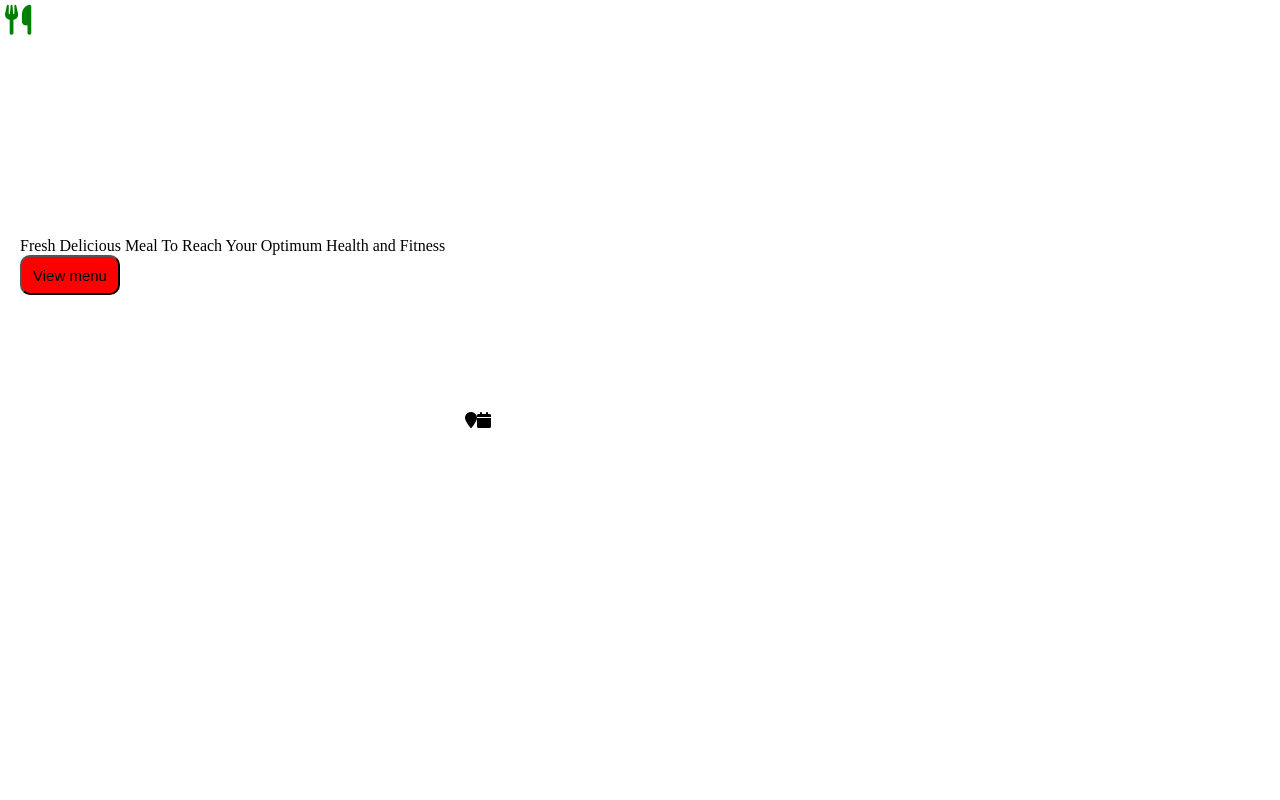
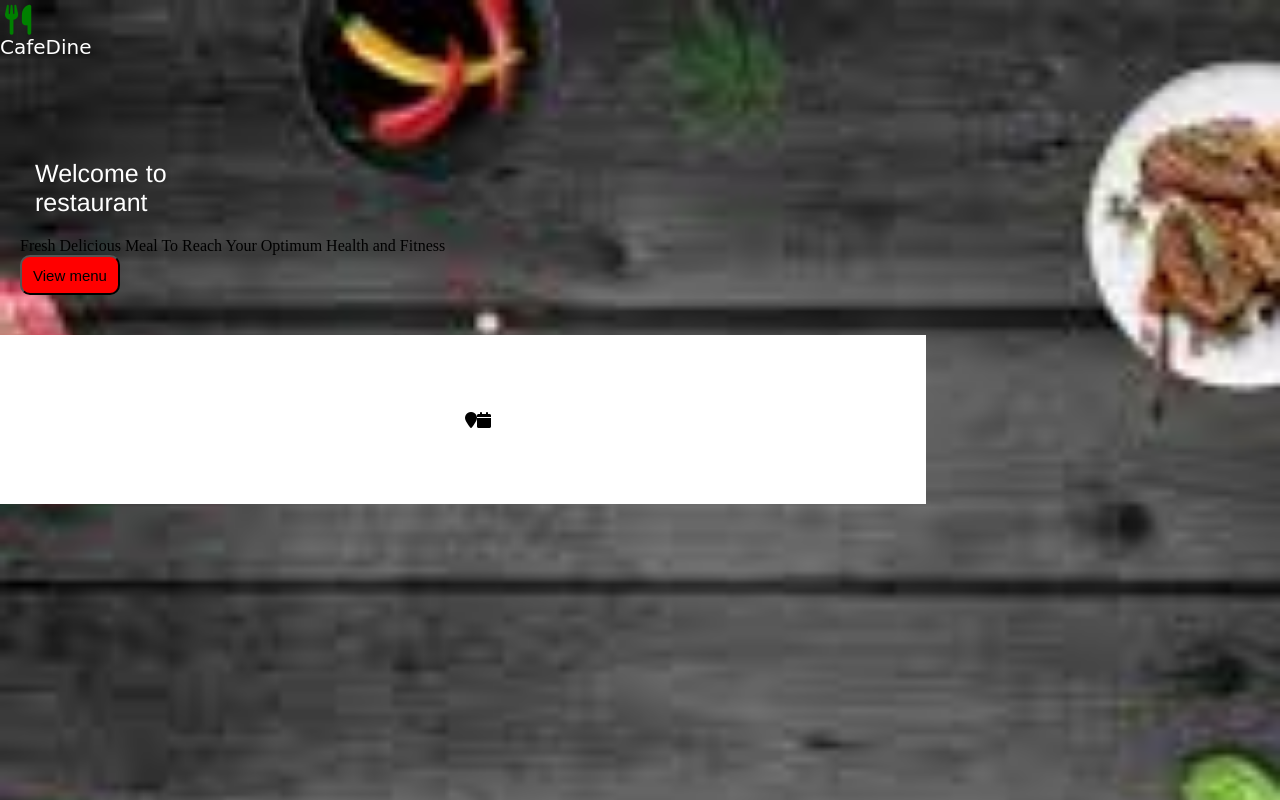
Before and after one commit to Eunini/eatery, a plain HTML site: page index.html in a window 1280 px wide. Drawn offline with Linux system fonts and the light colour scheme.

Commit message:
Update style.css

```diff
--- a/style.css
+++ b/style.css
@@ -6,7 +6,7 @@
   .main {
     width: 100%;
     height: 100vh;
-    background: url(./cover/download.jpeg);
+    background: url(./download.jpeg);
     background-size: cover;
     background-repeat: no-repeat;
   }
```
